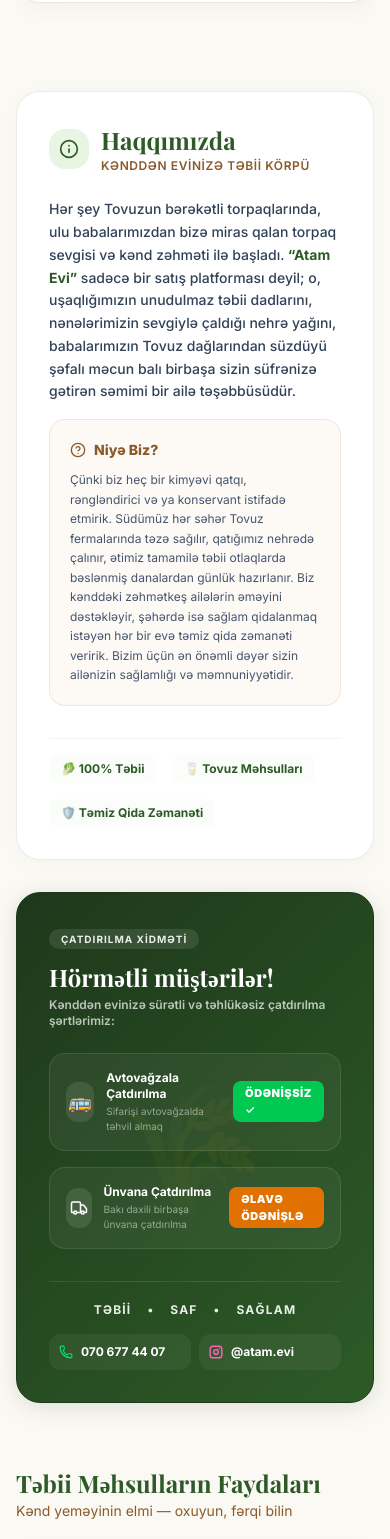
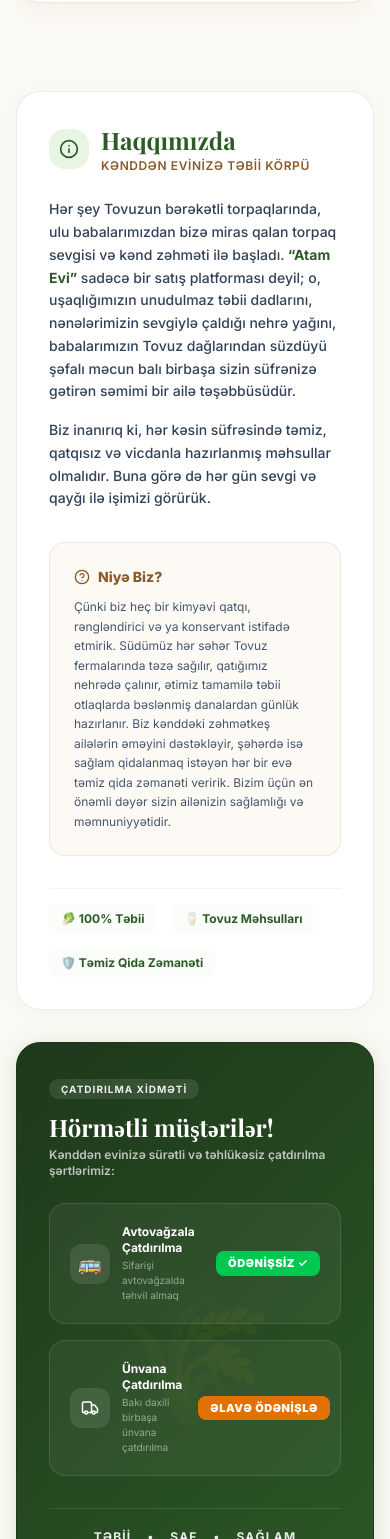
Before and after one commit to Senaniv/Atamevi, a Next.js app: page / in a window 390 px wide. Shown: the part 7669-9208 px from the top of the page. Built offline with nearby package versions, Linux system fonts and the light colour scheme; a web font is replaced by a local one.

Commit message:
layout: place delivery section under about section

```diff
--- a/components/AboutSection.tsx
+++ b/components/AboutSection.tsx
@@ -5,11 +5,11 @@ import { Info, Truck, ShieldCheck, MapPin, Phone, HelpCircle } from 'lucide-reac
 export default function AboutSection() {
   return (
     <section className="mb-16 scroll-mt-20" id="haqqimizda">
-      <div className="grid grid-cols-1 lg:grid-cols-12 gap-8 items-stretch">
+      <div className="flex flex-col gap-8">
 
-        {/* Left Column: About Us & Why Us (7 cols) */}
+        {/* Top Card: About Us & Why Us (Full Width) */}
         <div
-          className="lg:col-span-7 p-8 sm:p-10 rounded-3xl border flex flex-col justify-between"
+          className="p-8 sm:p-10 rounded-3xl border flex flex-col justify-between"
           style={{
             backgroundColor: 'white',
             borderColor: 'rgba(45,90,39,0.10)',
@@ -37,13 +37,18 @@ export default function AboutSection() {
               </div>
             </div>
 
-            <div className="space-y-4 text-sm leading-relaxed text-slate-700 font-medium">
-              <p>
-                Hər şey Tovuzun bərəkətli torpaqlarında, ulu babalarımızdan bizə miras qalan torpaq sevgisi və kənd zəhməti ilə başladı.
-                <strong className="text-green-deep"> &ldquo;Atam Evi&rdquo;</strong> sadəcə bir satış platforması deyil; o, uşaqlığımızın unudulmaz təbii dadlarını, nənələrimizin sevgiylə çaldığı nehrə yağını, babalarımızın Tovuz dağlarından süzdüyü şəfalı məcun balı birbaşa sizin süfrənizə gətirən səmimi bir ailə təşəbbüsüdür.
-              </p>
+            <div className="grid grid-cols-1 lg:grid-cols-12 gap-8 items-center text-sm leading-relaxed text-slate-700 font-medium">
+              <div className="lg:col-span-7 space-y-4">
+                <p>
+                  Hər şey Tovuzun bərəkətli torpaqlarında, ulu babalarımızdan bizə miras qalan torpaq sevgisi və kənd zəhməti ilə başladı.
+                  <strong className="text-green-deep"> &ldquo;Atam Evi&rdquo;</strong> sadəcə bir satış platforması deyil; o, uşaqlığımızın unudulmaz təbii dadlarını, nənələrimizin sevgiylə çaldığı nehrə yağını, babalarımızın Tovuz dağlarından süzdüyü şəfalı məcun balı birbaşa sizin süfrənizə gətirən səmimi bir ailə təşəbbüsüdür.
+                </p>
+                <p>
+                  Biz inanırıq ki, hər kəsin süfrəsində təmiz, qatqısız və vicdanla hazırlanmış məhsullar olmalıdır. Buna görə də hər gün sevgi və qayğı ilə işimizi görürük.
+                </p>
+              </div>
 
-              <div className="p-5 rounded-2xl bg-[#fdfaf5] border border-amber-800/10 space-y-2.5">
+              <div className="lg:col-span-5 p-6 rounded-2xl bg-[#fdfaf5] border border-amber-800/10 space-y-2.5">
                 <h4 className="font-extrabold text-sm flex items-center gap-2" style={{ color: '#8b5a2b' }}>
                   <HelpCircle size={16} /> Niyə Biz?
                 </h4>
@@ -61,9 +66,9 @@ export default function AboutSection() {
           </div>
         </div>
 
-        {/* Right Column: Delivery Info Box matching the banner details (5 cols) */}
+        {/* Bottom Card: Delivery Info Box (Full Width) */}
         <div
-          className="lg:col-span-5 p-8 rounded-3xl border flex flex-col justify-between relative overflow-hidden"
+          className="p-8 sm:p-10 rounded-3xl border flex flex-col justify-between relative overflow-hidden"
           style={{
             background: 'linear-gradient(135deg, #1e381b 0%, #2d5a27 100%)',
             borderColor: '#1e381b',
@@ -91,13 +96,12 @@ export default function AboutSection() {
               </p>
             </div>
 
-            {/* Delivery Methods Grid */}
-            <div className="space-y-4">
+            {/* Delivery Methods Grid (2 columns on medium screens and larger) */}
+            <div className="grid grid-cols-1 md:grid-cols-2 gap-4">
               {/* Method 1: Bus Station */}
-              <div className="bg-white/5 border border-white/10 p-4 rounded-2xl flex items-center justify-between gap-4">
+              <div className="bg-white/5 border border-white/10 p-5 rounded-2xl flex items-center justify-between gap-4 hover:bg-white/10 transition-all duration-300">
                 <div className="flex items-center gap-3">
-                  <div className="w-10 h-10 rounded-xl bg-white/10 flex items-center justify-center text-white">
-                    {/* Concept: Bus */}
+                  <div className="w-10 h-10 rounded-xl bg-white/10 flex items-center justify-center text-white shrink-0">
                     <span className="text-xl">🚌</span>
                   </div>
                   <div>
@@ -105,15 +109,15 @@ export default function AboutSection() {
                     <p className="text-[10px] text-white/50 mt-0.5">Sifarişi avtovağzalda təhvil almaq</p>
                   </div>
                 </div>
-                <span className="px-3 py-1 rounded-lg bg-green-500 text-white text-[11px] font-black uppercase tracking-wider">
+                <span className="px-3 py-1 rounded-lg bg-green-500 text-white text-[11px] font-black uppercase tracking-wider shrink-0">
                   ÖDƏNİŞSİZ ✓
                 </span>
               </div>
 
               {/* Method 2: Home Address */}
-              <div className="bg-white/5 border border-white/10 p-4 rounded-2xl flex items-center justify-between gap-4">
+              <div className="bg-white/5 border border-white/10 p-5 rounded-2xl flex items-center justify-between gap-4 hover:bg-white/10 transition-all duration-300">
                 <div className="flex items-center gap-3">
-                  <div className="w-10 h-10 rounded-xl bg-white/10 flex items-center justify-center text-white">
+                  <div className="w-10 h-10 rounded-xl bg-white/10 flex items-center justify-center text-white shrink-0">
                     <Truck size={18} />
                   </div>
                   <div>
@@ -121,7 +125,7 @@ export default function AboutSection() {
                     <p className="text-[10px] text-white/50 mt-0.5">Bakı daxili birbaşa ünvana çatdırılma</p>
                   </div>
                 </div>
-                <span className="px-3 py-1 rounded-lg bg-amber-600 text-white text-[11px] font-black uppercase tracking-wider">
+                <span className="px-3 py-1 rounded-lg bg-amber-600 text-white text-[11px] font-black uppercase tracking-wider shrink-0">
                   ƏLAVƏ ÖDƏNİŞLƏ
                 </span>
               </div>
@@ -129,8 +133,8 @@ export default function AboutSection() {
           </div>
 
           {/* Bottom Banner Branding Info */}
-          <div className="relative z-10 mt-8 pt-5 border-t border-white/10 space-y-4">
-            <div className="flex justify-center gap-4 text-xs font-bold text-white/90 uppercase tracking-widest text-center">
+          <div className="relative z-10 mt-8 pt-5 border-t border-white/10 flex flex-col md:flex-row justify-between items-center gap-4">
+            <div className="flex gap-4 text-xs font-bold text-white/90 uppercase tracking-widest">
               <span>Təbii</span>
               <span>•</span>
               <span>Saf</span>
@@ -138,10 +142,10 @@ export default function AboutSection() {
               <span>Sağlam</span>
             </div>
 
-            <div className="grid grid-cols-2 gap-2 text-xs">
+            <div className="flex flex-col sm:flex-row gap-2 w-full md:w-auto text-xs">
               <a
                 href="tel:0706774407"
-                className="flex items-center gap-2 p-2.5 rounded-xl bg-white/5 hover:bg-white/10 text-white transition-colors"
+                className="flex items-center justify-center gap-2 p-2.5 px-4 rounded-xl bg-white/5 hover:bg-white/10 text-white transition-colors w-full sm:w-auto"
               >
                 <Phone size={14} className="text-green-400" />
                 <span className="font-bold">070 677 44 07</span>
@@ -150,7 +154,7 @@ export default function AboutSection() {
                 href="https://www.instagram.com/atam.evi/"
                 target="_blank"
                 rel="noopener noreferrer"
-                className="flex items-center gap-2 p-2.5 rounded-xl bg-white/5 hover:bg-white/10 text-white transition-colors"
+                className="flex items-center justify-center gap-2 p-2.5 px-4 rounded-xl bg-white/5 hover:bg-white/10 text-white transition-colors w-full sm:w-auto"
               >
                 <svg className="w-3.5 h-3.5 text-pink-400" viewBox="0 0 24 24" fill="none" stroke="currentColor" strokeWidth="2.5" strokeLinecap="round" strokeLinejoin="round"><rect width="20" height="20" x="2" y="2" rx="5" ry="5"/><path d="M16 11.37A4 4 0 1 1 12.63 8 4 4 0 0 1 16 11.37z"/><line x1="17.5" x2="17.51" y1="6.5" y2="6.5"/></svg>
                 <span className="font-bold">@atam.evi</span>
```
